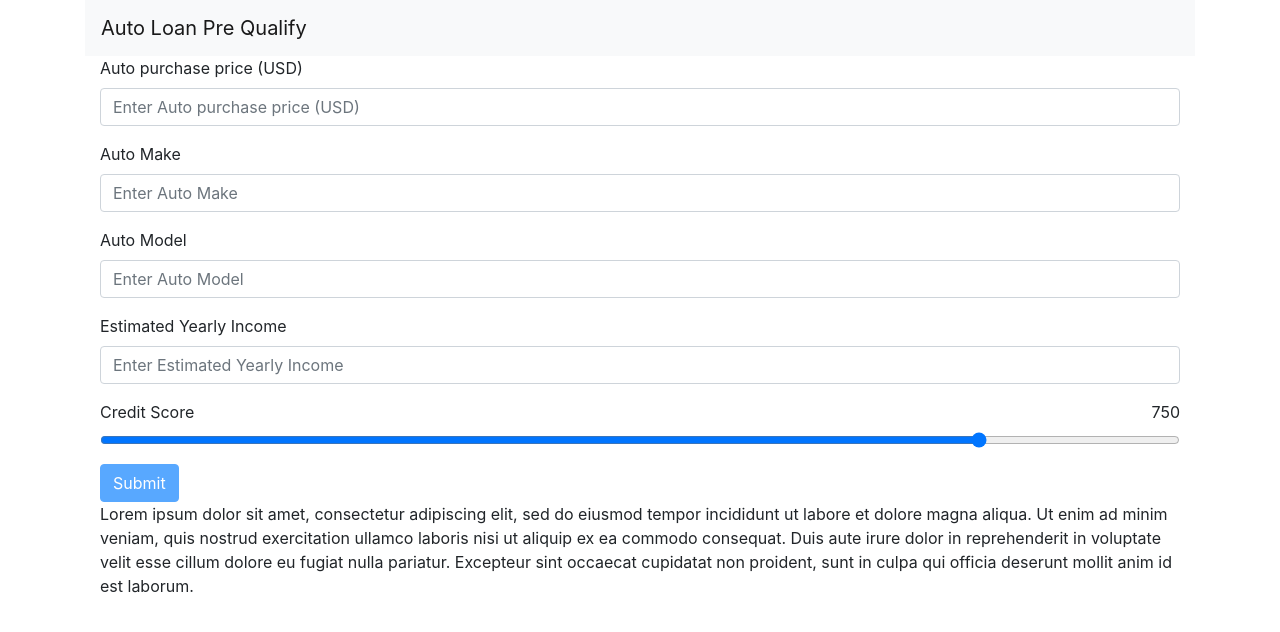
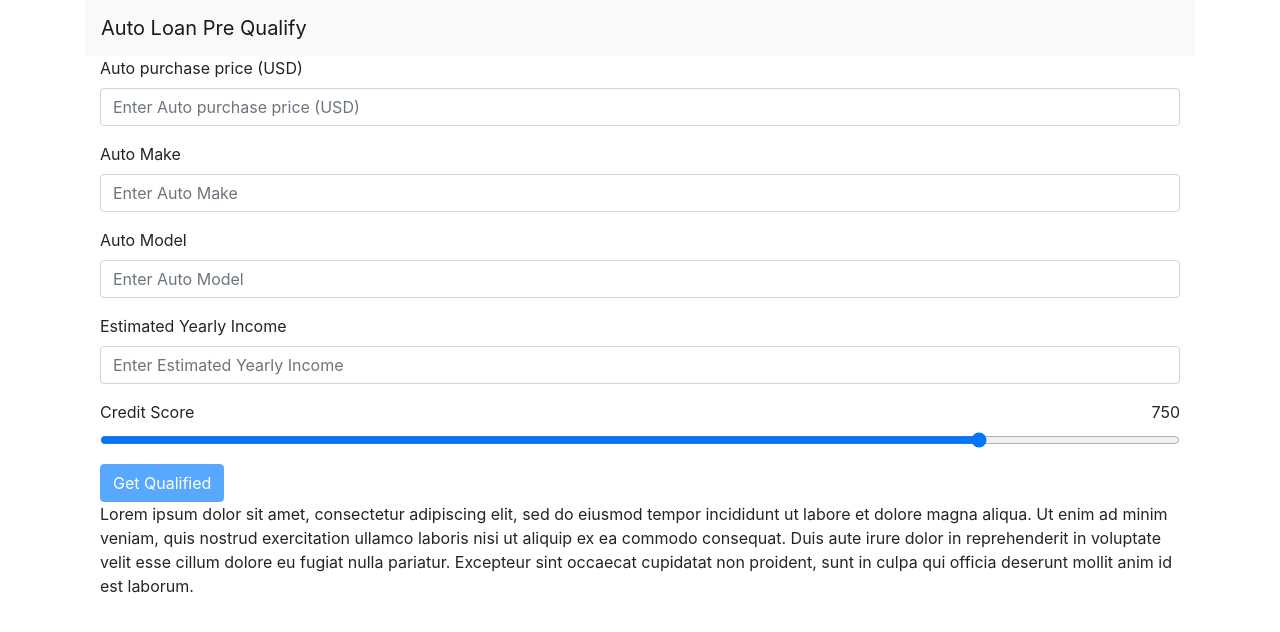
Before and after one commit to monkeyFeathers/Typescript-react-example, a React (Create React App) app: page / in a window 1280 px wide. Shown: the top 632 px of the page. Built offline with nearby package versions, Linux system fonts and the light colour scheme.

Commit message:
Created Tests for 'QualificationForm'

```diff
--- a/package.json
+++ b/package.json
@@ -23,7 +23,7 @@
   "scripts": {
     "start": "react-scripts start",
     "build": "react-scripts build",
-    "test": "react-scripts test",
+    "test": "react-scripts test --coverage",
     "eject": "react-scripts eject"
   },
   "eslintConfig": {
--- /dev/null
+++ b/src/components/FormField.tsx
@@ -0,0 +1,62 @@
+import React, {useState} from 'react';
+import Form from 'react-bootstrap/Form';
+
+export type InputValue = string;
+export type Validator = (label: string, value: InputValue) => string;
+export interface InputState {
+    label: string;
+    value: InputValue;
+    touched: boolean;
+    validators: Validator[];
+    errors: string[];
+}
+export interface FieldProps {
+    inputState: InputState;
+    updateFn: React.Dispatch<React.SetStateAction<InputState>>;
+}
+
+const required: Validator = (label, value) => {
+    const message = `${label} is required`;
+    return value.length ? '' : message;
+}
+const isFloat: Validator = (label, value) => {
+    const message = `${label} value must be a number`;
+    return isNaN(parseFloat(value)) || !value.match(/^[0-9,.]+$/) ? message : '';
+};
+
+export const validators = { required, isFloat };
+
+export const ValidatedFormField: React.FC<FieldProps> = ({inputState, updateFn}) => {
+    const [field, updateField] = useState<InputState>(inputState);
+    const { errors, touched, value, label } = field;
+    const changeHandler = (prevState: InputState, value: InputValue): void => {
+        const updatedState = validate({ ...prevState, value });
+        updateField(updatedState);
+        updateFn(updatedState);
+    };
+    const validate = (prevState: InputState): InputState => {
+        const { label, validators, value } = prevState;
+        const errors = validators.map(validator => validator(label, value)).filter(e => e.length);
+        return { ...prevState, errors };
+    }
+    const touch = (prevState: InputState): void => {
+        const updatedState = validate({...prevState, touched: true});
+        updateField(updatedState);
+    }
+
+    return (
+        <Form.Group controlId={label.toLowerCase().split(" ").join("_")}>
+            <Form.Label>{label}</Form.Label>
+            <Form.Control
+                type="string"
+                value={value}
+                isInvalid={touched && !!errors.length}
+                onChange={({target: {value}}) => changeHandler(field, value)}
+                onFocus={() => touch(field)}
+                onBlur={() => touch(field)}
+                placeholder={`Enter ${label}`}
+            />
+            <Form.Text className="text-danger">{errors.join("; ")}</Form.Text>
+        </Form.Group>
+    );
+}
--- a/src/components/LandingPage.tsx
+++ b/src/components/LandingPage.tsx
@@ -1,14 +1,15 @@
 import React, {useState} from 'react';
 import Row from 'react-bootstrap/Row';
 import Col from 'react-bootstrap/Col';
-import { QualificationForm } from './QualificationForm';
+import { QualificationForm, SubmitHandler } from './QualificationForm';
 
 export const LandingPage: React.FC = () => {
+    const submitHandler: SubmitHandler = (data) => console.log('submitHandler called', data);
     return (
         <>
             <Row>
                 <Col>
-                    <QualificationForm />
+                    <QualificationForm  submitHandler={submitHandler} />
                 </Col>
             </Row>
             <Row>
--- a/src/components/QualificationForm.tsx
+++ b/src/components/QualificationForm.tsx
@@ -1,83 +1,35 @@
 import React, { useState } from 'react';
+import Button from 'react-bootstrap/Button';
 import Form from 'react-bootstrap/Form';
-import Button from 'react-bootstrap/Button';
+import { ValidatedFormField, InputState, Validator, validators } from './FormField';
 
-type InputValue = string;
+// type SubmitHandler = (data: QualificationData) => React.Dispatch<React.SetStateAction<QualificationData>>
+export type SubmitHandler = (data: QualificationData) => void
 
-type Validator = (label: string, value: InputValue) => string;
-type InputStatePredicate = (state: InputState) => boolean
-
-interface InputState {
-    label: string;
-    value: InputValue;
-    touched: boolean;
-    validators: Validator[];
-    errors: string[];
+export interface QualificationData {
+    purchasePrice: number;
+    autoMake: string;
+    autoModel: string;
+    yearlyIncome: number;
+    creditScore: number;
 }
 
-interface FieldProps {
-    inputState: InputState;
-    updateFn: React.Dispatch<React.SetStateAction<InputState>>;
+export interface QualificationFormProps {
+    submitHandler: SubmitHandler;
 }
 
-const required = (label: string, value: InputValue): string => {
-    const message = `${label} is required`;
-    return value.length ? '' : message;
-}
-
-const isFloat = (label: string, value: InputValue): string => {
-    const message = `${label} value must be a number`;
-    return isNaN(parseFloat(value)) || !value.match(/^[0-9,.]+$/) ? message : '';
-};
-
+type InputStatePredicate = (state: InputState) => boolean
+const { required, isFloat } = validators
 const isInvalid: InputStatePredicate = (inputState) => inputState.touched && inputState.errors.length !== 0;
 const isEmpty: InputStatePredicate = (inputState) => inputState.value.length === 0;
-
 const toInputState = (label: string, validators: Validator[] ): InputState => ({ label, value: '', touched: false, validators, errors: [] });
 
-const FormGroup: React.FC<FieldProps> = ({inputState, updateFn}) => {
-    const [field, updateField] = useState<InputState>(inputState);
-    const { errors, touched, value, label } = field;
-    const changeHandler = (prevState: InputState, value: InputValue): void => {
-        const updatedState = validate({ ...prevState, value });
-        updateField(updatedState);
-        updateFn(updatedState);
-    };
-    const validate = (prevState: InputState): InputState => {
-        const { label, validators, value } = prevState;
-        const errors = validators.map(validator => validator(label, value)).filter(e => e.length);
-        return { ...prevState, errors };
-    }
-    const touch = (prevState: InputState): void => {
-        const updatedState = validate({...prevState, touched: true});
-        updateField(updatedState);
-    }
-
-    return (
-        <Form.Group controlId="autoPurchasePrice">
-            <Form.Label>{label}</Form.Label>
-            <Form.Control
-                type="string"
-                value={value}
-                isInvalid={touched && !!errors.length}
-                onChange={({target: {value}}) => changeHandler(field, value)}
-                onFocus={() => touch(field)}
-                onBlur={() => touch(field)}
-                placeholder={`Enter ${label}`}
-            />
-            <Form.Text className="text-danger">{errors.join("; ")}</Form.Text>
-        </Form.Group>
-    );
-}
-
-export const QualificationForm: React.FC = () => {
+export const QualificationForm: React.FC<QualificationFormProps> = ({submitHandler}) => {
     const [purchasePrice, updatePurchasePrice] = useState<InputState>(toInputState('Auto purchase price (USD)', [ required, isFloat ]));
     const [autoMake, updateAutoMake] = useState<InputState>(toInputState('Auto Make',[ required ]));
     const [autoModel, updateAutoModel] = useState<InputState>(toInputState('Auto Model', [required]));
     const [yearlyIncome, updateYearlyIncome] = useState<InputState>(toInputState('Estimated Yearly Income', [ required, isFloat ]));
     const [creditScore, updateCreditScore] = useState<number>(750);
-
-    const log = (t: string, x: any): any => { console.log(t, x); return x; }
 
     const fields = [
         { inputState: purchasePrice, updateFn: updatePurchasePrice },
@@ -86,18 +38,32 @@ export const QualificationForm: React.FC = () => {
         { inputState: yearlyIncome, updateFn: updateYearlyIncome }
     ];
 
-    const onSubmitHandler = (event: any): void => event.preventDefault();
+    const onSubmitHandler = (event: any): void => {
+        event.preventDefault()
+        submitHandler({
+            purchasePrice: parseFloat(purchasePrice.value),
+            autoMake: autoMake.value,
+            autoModel: autoModel.value,
+            yearlyIncome: parseFloat(yearlyIncome.value),
+            creditScore
+        });
+    };
 
     return (
-        <Form onSubmit={onSubmitHandler}>
-            { fields.map(field => <FormGroup {...{...field, key: field.inputState.label}} />)}
+        <Form onSubmit={ onSubmitHandler } id="qualificationForm">
+            { fields.map( field => <ValidatedFormField {...{...field, key: field.inputState.label}} />)}
             <Form.Group controlId="userEstimatedCreditScore">
                 <Form.Label className="w-100"><span>Credit Score</span><span className="float-right">{creditScore}</span></Form.Label>
                 <Form.Control type="range" value={creditScore} min="300" max="850" onChange={(event) => updateCreditScore(parseInt(event.target.value, 10))} />
             </Form.Group>
 
-            <Button variant="primary" disabled={ fields.some(({inputState}) => isInvalid(inputState)) || fields.some(({inputState}) => isEmpty(inputState)) } type="submit">
-                Submit
+            <Button
+                id="submit_qualifications"
+                variant="primary"
+                disabled={ fields.some(({inputState}) => isInvalid(inputState)) || fields.some(({inputState}) => isEmpty(inputState)) }
+                type="submit"
+            >
+                Get Qualified
             </Button>
         </Form>
     );
```
Also changed, not shown: src/setupTests.js (added, +7 -0 lines), 1 other file (tests, documents, lock files or other folders).
